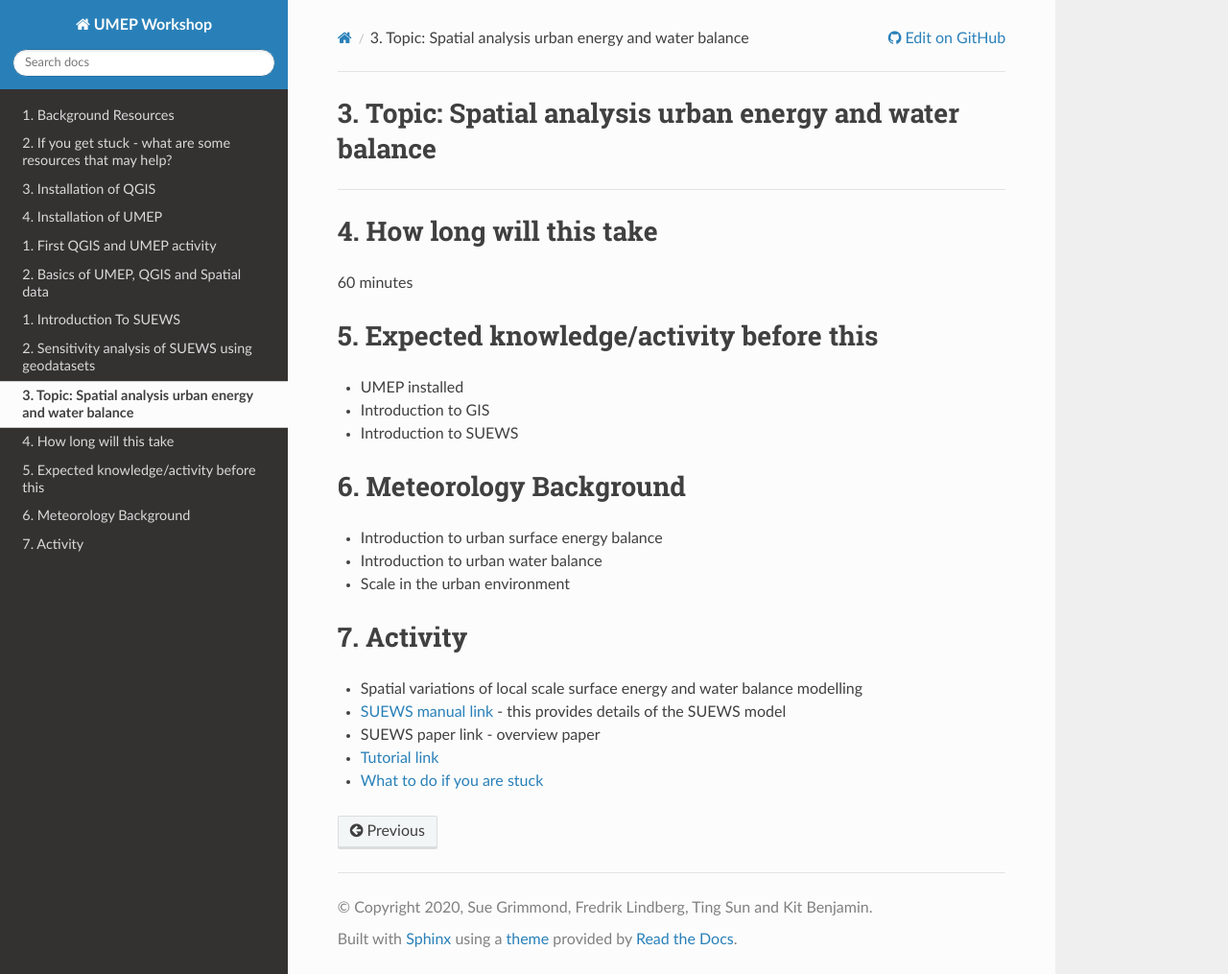
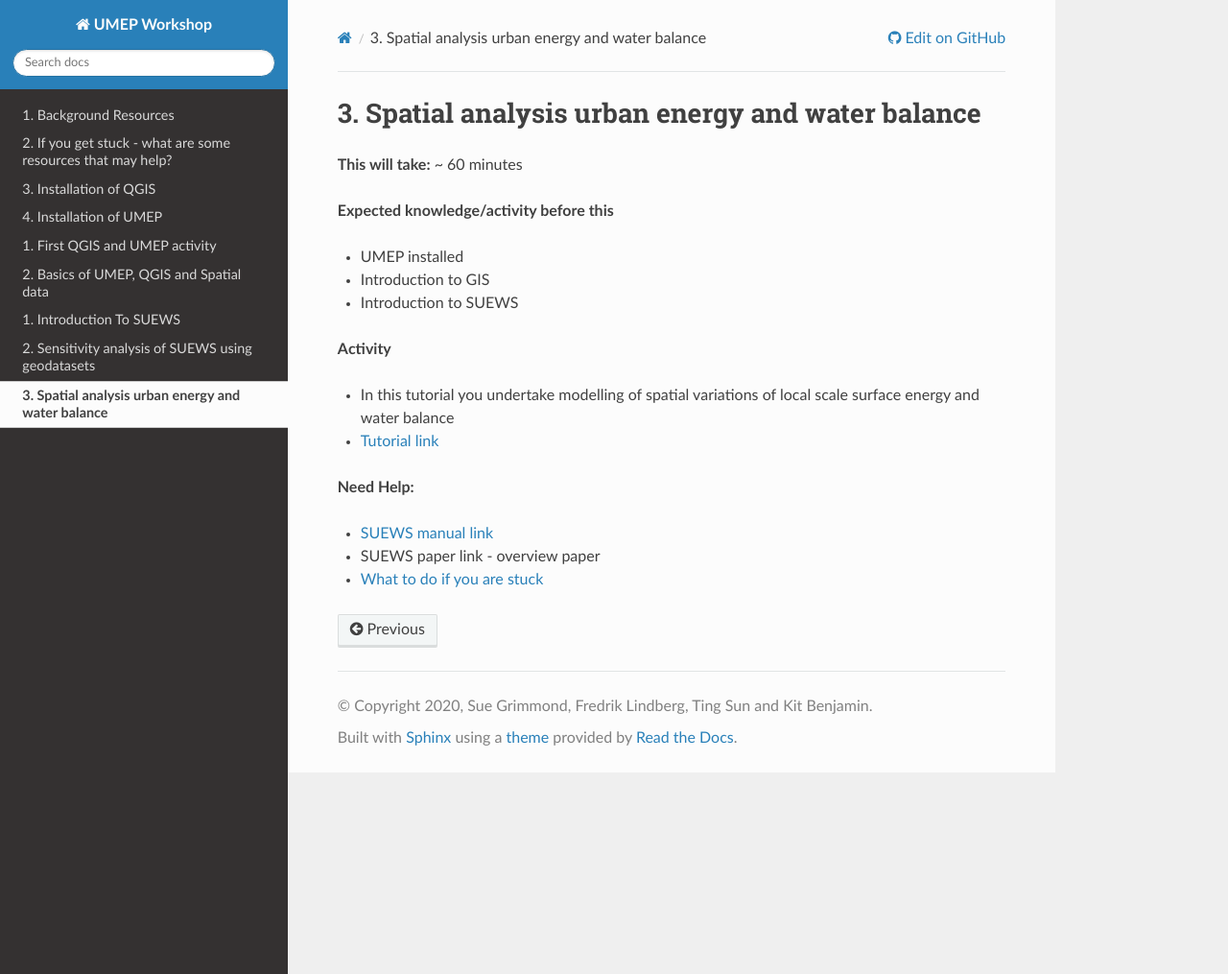
Before and after one commit to Urban-Meteorology-Reading/UMEP-Workshop, a Sphinx documentation site: the page built from source/SUEWS-3.rst, in a window 1280 px wide and 1015 px high. Shown: the whole window at 96% size. Built offline with Sphinx 7.4.7 and the Read the Docs theme 2.0.0, drawn with Linux system fonts in a browser that asks for light colours; pages that are not in the unit, such as notebooks, are missing from menus.

Commit message:
Update SUEWS-3.rst

```diff
--- a/source/SUEWS-3.rst
+++ b/source/SUEWS-3.rst
@@ -1,40 +1,26 @@
-Topic: Spatial analysis urban energy and water balance
+Spatial analysis urban energy and water balance
 ~~~~~~~~~~~~~~~~~~~~~~~~~~~~~~~~~~~~~~~~~~~~~~~~~~~~~~
 
---------------
 
-How long will this take
-~~~~~~~~~~~~~~~~~~~~~~~
+**This will take:** ~ 60 minutes
 
-60 minutes
-
-Expected knowledge/activity before this
-~~~~~~~~~~~~~~~~~~~~~~~~~~~~~~~~~~~~~~~
+**Expected knowledge/activity before this**
 
 -  UMEP installed
 -  Introduction to GIS
 -  Introduction to SUEWS
 
-Meteorology Background
-~~~~~~~~~~~~~~~~~~~~~~
 
--  Introduction to urban surface energy balance
--  Introduction to urban water balance
--  Scale in the urban environment
+**Activity**
 
-Activity
-~~~~~~~~
+-  In this tutorial you undertake  modelling of spatial variations of local scale surface energy and water balance
 
--  Spatial variations of local scale surface energy and water balance
-   modelling
+-  `Tutorial link <https://umep-docs.readthedocs.io/projects/tutorial/en/latest/Tutorials/SuewsSpatial.html>`__
 
--  `SUEWS manual link <https://suews-docs.readthedocs.io/>`__ - this
-   provides details of the SUEWS model
+**Need Help:**
 
+-  `SUEWS manual link <https://suews-docs.readthedocs.io/>`__
 -  SUEWS paper link - overview paper
-
--  `Tutorial
-   link <https://umep-docs.readthedocs.io/projects/tutorial/en/latest/Tutorials/SuewsSpatial.html>`__
 
 -  `What to do if you are
    stuck <https://github.com/Urban-Meteorology-Reading/UMEP-Workshop.io/wiki/Stuck%3F>`__
```
